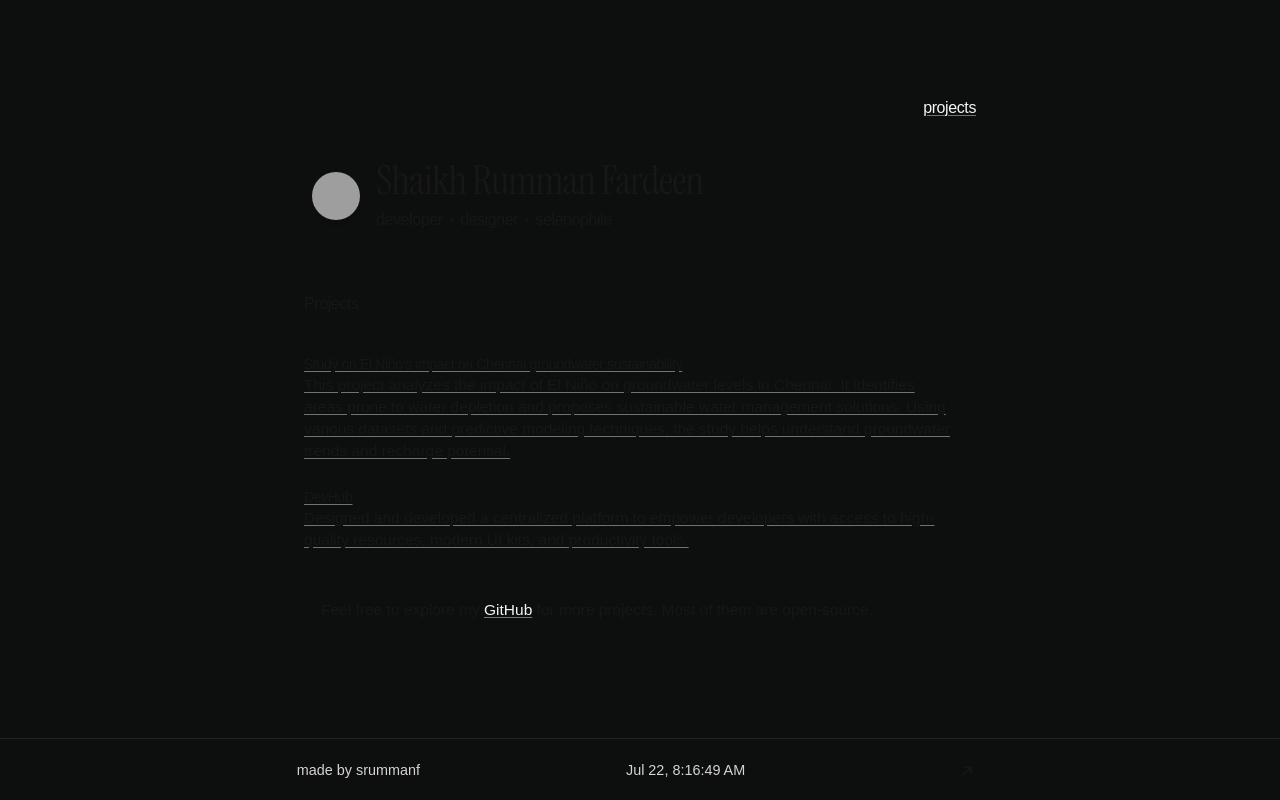
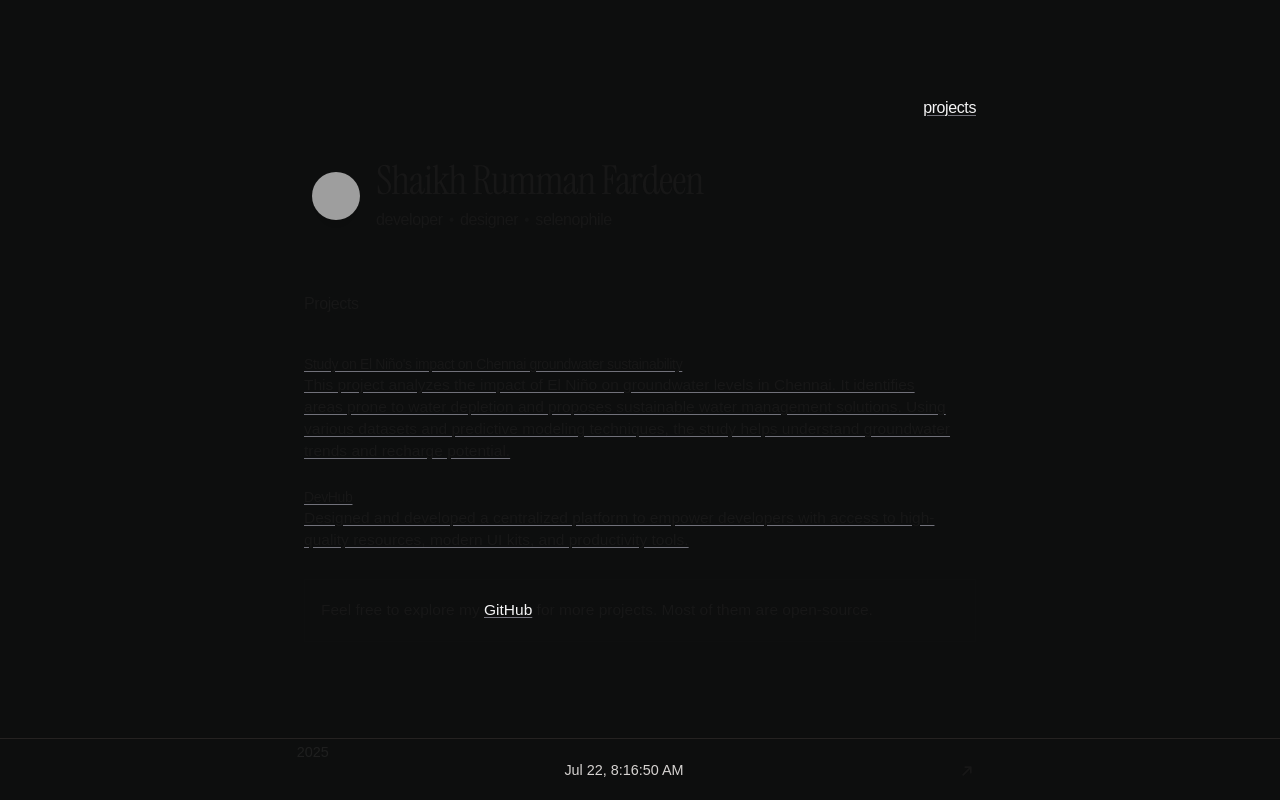
Before and after one commit to srummanf/vetrina, a Next.js app: page /projects in a window 1280 px wide. Both pictures are taken after a click on the button "Show content". Shown: the top 800 px of the page. Built offline with nearby package versions, Linux system fonts and the light colour scheme; no server answers; grey boxes are pictures that could not be loaded.

Commit message:
feat : `rotating text in footer added`

```diff
--- a/components/Footer.tsx
+++ b/components/Footer.tsx
@@ -1,4 +1,7 @@
+"use client";
 import Time from "./Time";
+import { useState, useEffect } from "react";
+import { motion, AnimatePresence } from "framer-motion";
 
 interface FooterProps {
   showMisc: boolean;
@@ -6,10 +9,42 @@ interface FooterProps {
 }
 
 export default function Footer({ showMisc, toggleMisc }: FooterProps) {
+  const [currentTextIndex, setCurrentTextIndex] = useState(0);
+  const currentYear = new Date().getFullYear();
+
+  const rotatingTexts = [
+    "made by srummanf",
+    `${currentYear}`
+  ];
+
+  useEffect(() => {
+    const interval = setInterval(() => {
+      setCurrentTextIndex((prev) => (prev + 1) % rotatingTexts.length);
+    }, 2000); // Change text every 3 seconds
+
+    return () => clearInterval(interval);
+  }, [rotatingTexts.length]);
+
   return (
     <footer className="flex px-4 py-4 justify-center gap-6 items-center w-full border-y border-stone-800/90">
       <div className="w-full lg:w-[55%] flex justify-between items-center">
-        <p className="leading-none m-0">made by srummanf</p>
+        <div className="relative h-5 flex items-center">
+          <AnimatePresence mode="wait">
+            <motion.p
+              key={currentTextIndex}
+              initial={{ y: 20, opacity: 0 }}
+              animate={{ y: 0, opacity: 1 }}
+              exit={{ y: -20, opacity: 0 }}
+              transition={{
+                duration: 0.5,
+                ease: "easeInOut"
+              }}
+              className="leading-none m-0 absolute left-0 whitespace-nowrap"
+            >
+              {rotatingTexts[currentTextIndex]}
+            </motion.p>
+          </AnimatePresence>
+        </div>
         <Time />
         {/* Toggle Button */}
         <button
@@ -31,10 +66,10 @@ export default function Footer({ showMisc, toggleMisc }: FooterProps) {
             >
               <path
                 fill="currentColor"
-                fill-rule="evenodd"
+                fillRule="evenodd"
                 d="M8 6.25C8 5.56 8.56 5 9.25 5h8.5c.69 0 1.25.56 1.25 1.25v8.5a1.25 1.25 0 1 1-2.5 0V9.268l-9.366 9.366a1.25 1.25 0 0 1-1.768-1.768L14.732 7.5H9.25C8.56 7.5 8 6.94 8 6.25"
-                clip-rule="evenodd"
-              ></path>
+                clipRule="evenodd"
+              />
             </svg>
           ) : (
             // SVG 2: When inactive
@@ -50,15 +85,14 @@ export default function Footer({ showMisc, toggleMisc }: FooterProps) {
             >
               <path
                 fill="currentColor"
-                fill-rule="evenodd"
+                fillRule="evenodd"
                 d="M18.634 5.366a1.25 1.25 0 0 0-1.768 0L7.5 14.732V9.25a1.25 1.25 0 1 0-2.5 0v8.5c0 .69.56 1.25 1.25 1.25h8.5a1.25 1.25 0 1 0 0-2.5H9.268l9.366-9.366a1.25 1.25 0 0 0 0-1.768"
-                clip-rule="evenodd"
-              ></path>
+                clipRule="evenodd"
+              />
             </svg>
           )}
         </button>
       </div>
-
     </footer>
   );
 }
```
